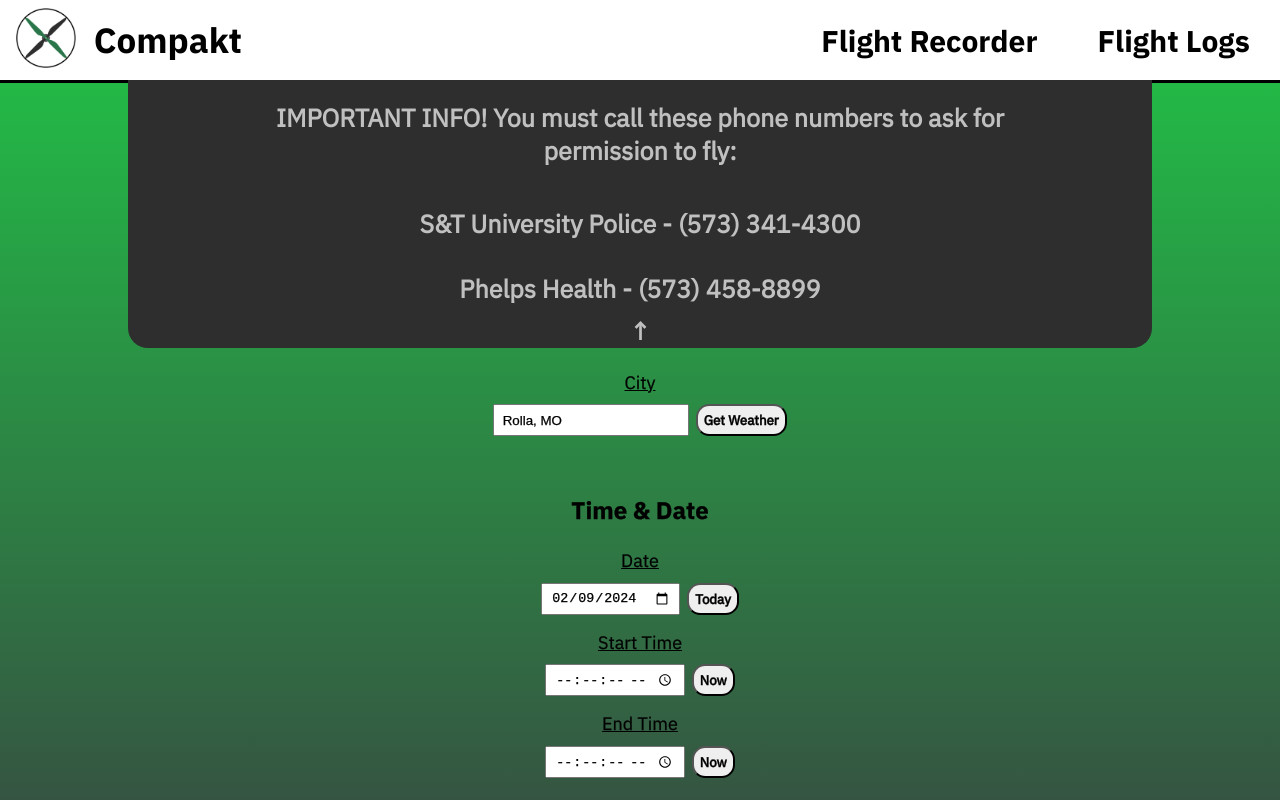
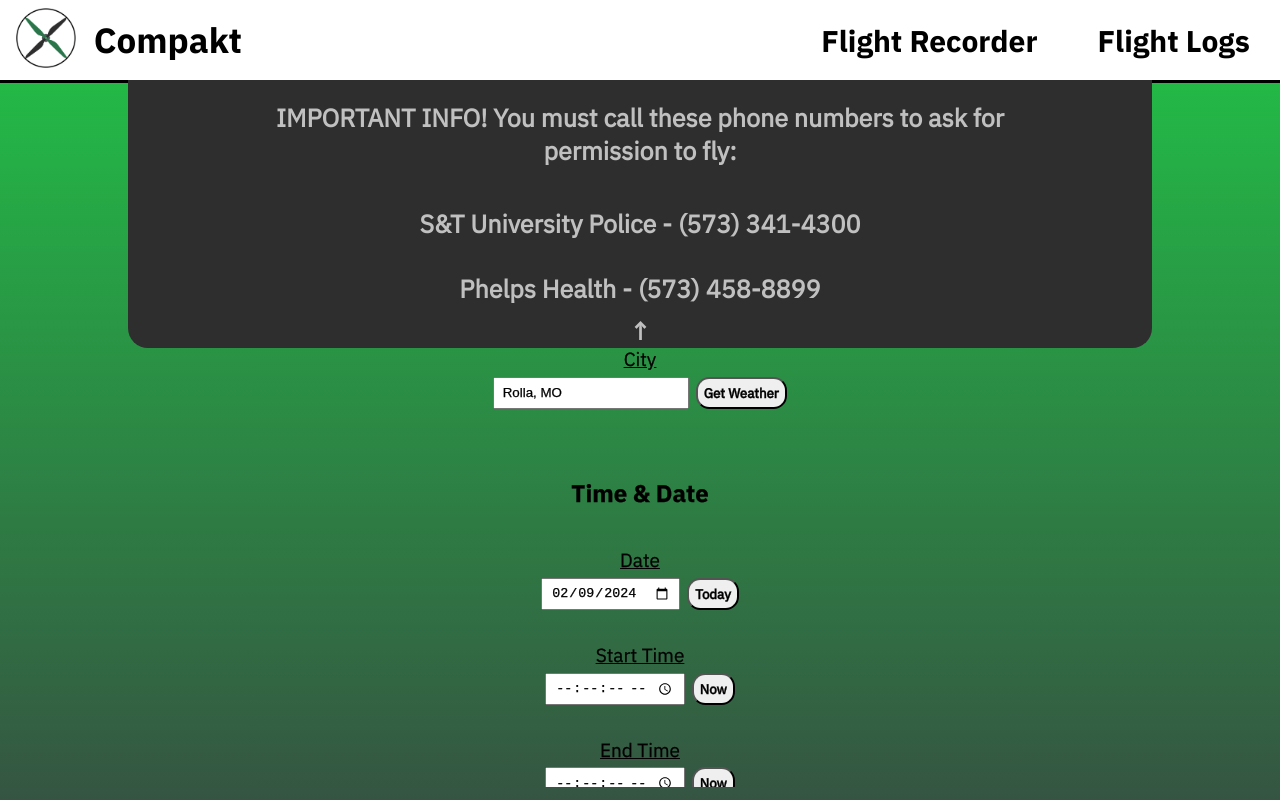
Before and after one commit to MissouriMRR/compakt, a SvelteKit app: page /record in a window 1280 px wide. Built offline with nearby package versions, Linux system fonts and the light colour scheme.

Commit message:
WIP styling adjustments

```diff
--- a/src/routes/record/+page.svelte
+++ b/src/routes/record/+page.svelte
@@ -110,7 +110,7 @@
 	</div>
 
 	<form id="flight-form">
-		<h2 style="font-size: 40px;">Flight Information</h2>
+		<h1>Flight Information</h1>
 		<!-- <h3 id="required-text">* Required</h3> -->
 		<h5>Enter your location to fetch weather data</h5>
 		<h2>Location</h2>
@@ -273,14 +273,17 @@
 		width: 50%;
 	}
 	label {
-		margin-bottom: 1ch;
 		font-family: "IBMPlexSans-Regular";
-		font-size: 18px;
+		font-size: 19px;
+		margin-bottom:.5ch;
+		margin-top: 1.5ch;
 		text-decoration: underline;
 		white-space: nowrap;
 	}
 	h1 {
+		font-size: 40px;
 		font-weight: bold;
+		text-align: center;
 	}
 	h2 {
 		margin-bottom: 1ch;
@@ -304,7 +307,7 @@
 		flex-direction: column;
 		justify-content: center;
 		margin: 0 10;
-		margin-top: 30px;
+		margin-bottom: 40px;
 		-webkit-text-stroke-color: rgb(0, 0, 0);
 		-webkit-text-stroke-width: 0.25px;
 	}
@@ -332,7 +335,7 @@
 	}
 	.weather-container {
 		margin-bottom: 15px;
-		margin-top: 10;
+		margin-top: 10px;
 		flex-direction: row;
 		align-items: 'center';
 	}
```
